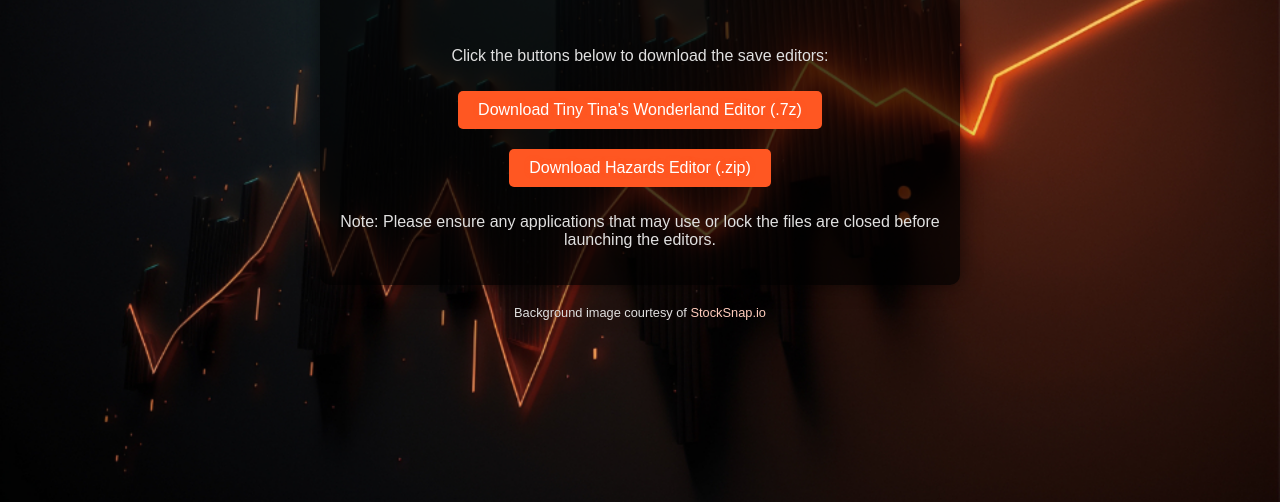
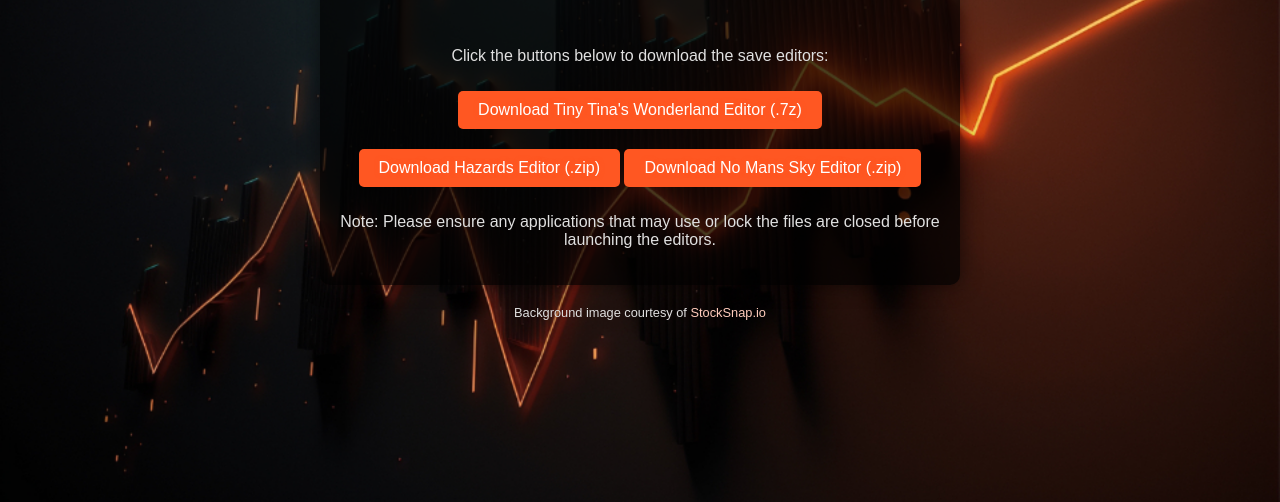
Before and after one commit to Atomic0utlaw/SaveEditors, a plain HTML site: page index.html in a window 1280 px wide. Shown: the part 338-840 px from the top of the page. Drawn offline with Linux system fonts and the light colour scheme.

Commit message:
Update index.html
Added No Mans Sky Editor. Credits:
https://github.com/goatfungus/NMSSaveEditor

```diff
--- a/index.html
+++ b/index.html
@@ -108,6 +108,10 @@
         <!-- Hazards Editor Button -->
         <button onclick="downloadFile('XB36Hazards_Launcher_v4.zip')">Download Hazards Editor (.zip)</button>
 
+        <!-- No Mans Sky Editor Button -->
+        <button onclick="downloadFile('https://github.com/goatfungus/NMSSaveEditor/archive/refs/heads/master.zip')">Download No Mans Sky Editor (.zip)</button>
+
+
         <p>Note: Please ensure any applications that may use or lock the files are closed before launching the editors.</p>
     </div>
 
```
